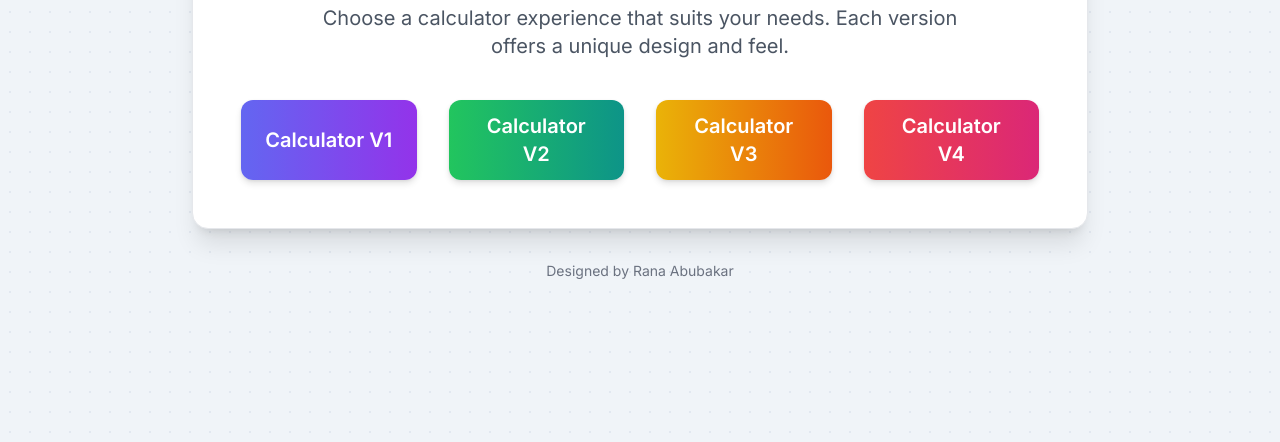
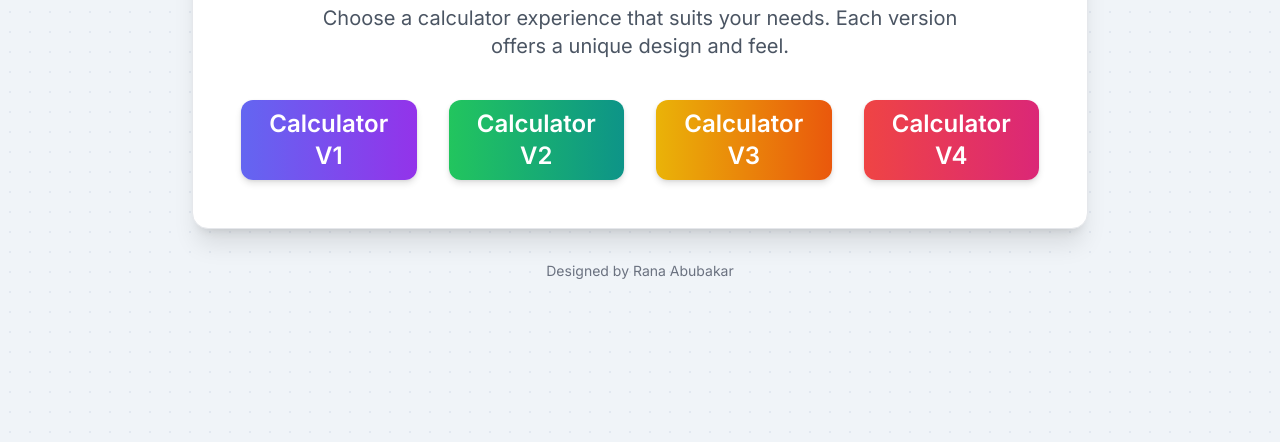
Before and after one commit to ranaab173/javascript-ui-ux-calculators, a plain HTML site: page index.html in a window 1280 px wide. Shown: the part 358-800 px from the top of the page. Drawn offline with nearby package versions, Linux system fonts and the light colour scheme.

```diff
--- a/index.html
+++ b/index.html
@@ -26,6 +26,7 @@
             display: flex; /* Use flexbox to center content vertically */
             align-items: center;
             justify-content: center;
+            text-align: center; /* Ensure text is centered if it wraps */
         }
         .cta-button:hover {
             transform: translateY(-3px) scale(1.02);
@@ -49,35 +50,34 @@
         <div class="grid grid-cols-1 sm:grid-cols-2 lg:grid-cols-4 gap-6 sm:gap-8">
             <!-- Calculator V1 -->
             <a href="all-versions/ui-ux-calculator-javascript-v1.html" class="block">
-                <button class="cta-button w-full bg-gradient-to-r from-indigo-500 to-purple-600 text-white font-semibold py-4 px-6 rounded-xl text-lg sm:text-xl transform hover:scale-102 focus:outline-none focus:ring-4 focus:ring-indigo-300">
+                <button class="cta-button w-full bg-gradient-to-r from-indigo-500 to-purple-600 text-white font-semibold py-4 px-6 rounded-xl text-xl sm:text-2xl transform hover:scale-102 focus:outline-none focus:ring-4 focus:ring-indigo-300">
                     Calculator V1
                 </button>
             </a>
 
             <!-- Calculator V2 -->
             <a href="all-versions/ui-ux-calculator-javascript-v2.html" class="block">
-                <button class="cta-button w-full bg-gradient-to-r from-green-500 to-teal-600 text-white font-semibold py-4 px-6 rounded-xl text-lg sm:text-xl transform hover:scale-102 focus:outline-none focus:ring-4 focus:ring-green-300">
+                <button class="cta-button w-full bg-gradient-to-r from-green-500 to-teal-600 text-white font-semibold py-4 px-6 rounded-xl text-xl sm:text-2xl transform hover:scale-102 focus:outline-none focus:ring-4 focus:ring-green-300">
                     Calculator V2
                 </button>
             </a>
 
             <!-- Calculator V3 -->
             <a href="all-versions/ui-ux-calculator-javascript-v3.html" class="block">
-                <button class="cta-button w-full bg-gradient-to-r from-yellow-500 to-orange-600 text-white font-semibold py-4 px-6 rounded-xl text-lg sm:text-xl transform hover:scale-102 focus:outline-none focus:ring-4 focus:ring-yellow-300">
+                <button class="cta-button w-full bg-gradient-to-r from-yellow-500 to-orange-600 text-white font-semibold py-4 px-6 rounded-xl text-xl sm:text-2xl transform hover:scale-102 focus:outline-none focus:ring-4 focus:ring-yellow-300">
                     Calculator V3
                 </button>
             </a>
 
             <!-- Calculator V4 -->
             <a href="all-versions/ui-ux-calculator-javascript-v4.html" class="block">
-                <button class="cta-button w-full bg-gradient-to-r from-red-500 to-pink-600 text-white font-semibold py-4 px-6 rounded-xl text-lg sm:text-xl transform hover:scale-102 focus:outline-none focus:ring-4 focus:ring-red-300">
+                <button class="cta-button w-full bg-gradient-to-r from-red-500 to-pink-600 text-white font-semibold py-4 px-6 rounded-xl text-xl sm:text-2xl transform hover:scale-102 focus:outline-none focus:ring-4 focus:ring-red-300">
                     Calculator V4
                 </button>
             </a>
         </div>
     </div>
 
-    <!-- Moved "Designed by Rana Abubakar" text inside the main flex container and added margin-top -->
     <p class="text-gray-500 text-sm mt-8">Designed by Rana Abubakar</p>
 
     <script>
```
